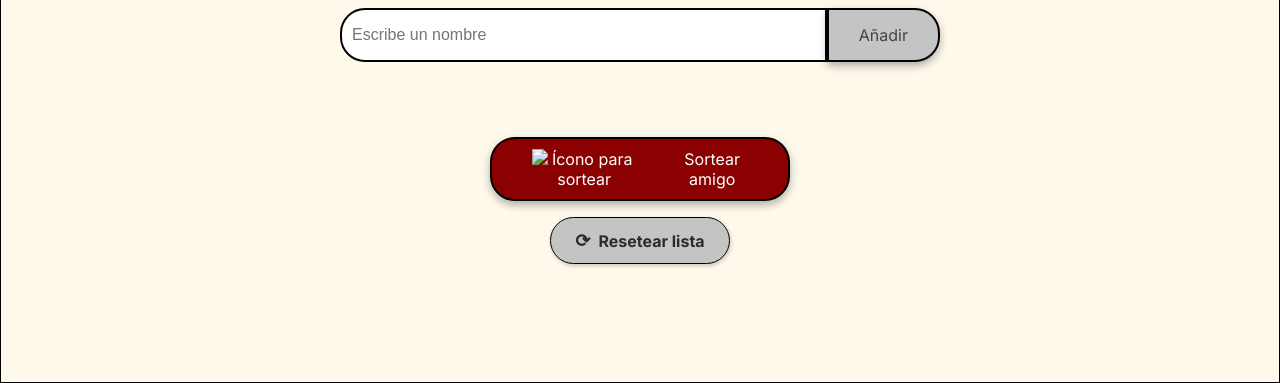
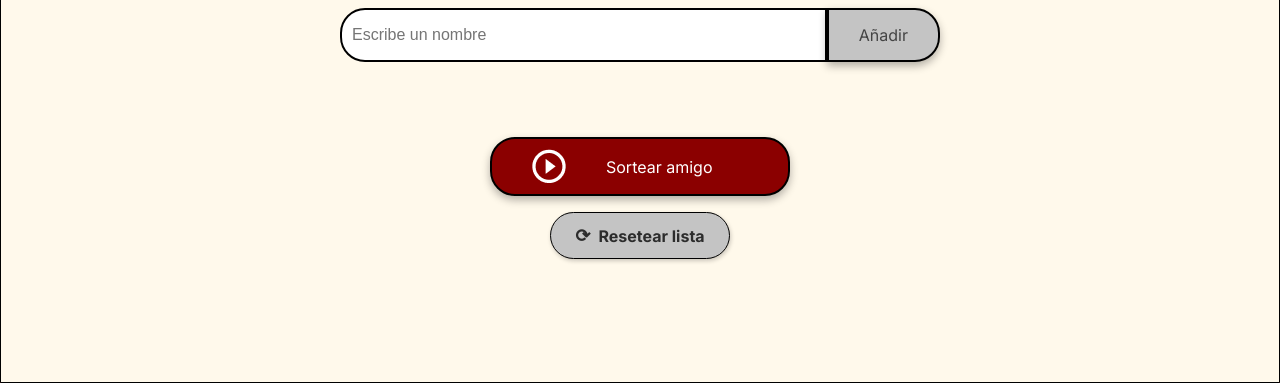
Before and after one commit to vbp4/challenge-amigo-secreto, a plain HTML site: page index.html in a window 1280 px wide. Shown: the part 417-800 px from the top of the page. Drawn offline with Linux system fonts and the light colour scheme.

Commit message:
Update index.html

```diff
--- a/index.html
+++ b/index.html
@@ -29,7 +29,7 @@
 
             <div class="button-container">
                 <button class="button-draw" onclick="sortearAmigo()" aria-label="Sortear amigo secreto">
-                    <img src="assets/play_circle_outline.png" alt="Ícono para sortear">
+                    <img src="play_circle_outline.png" alt="Ícono para sortear">
                     Sortear amigo
                 </button>
             </div>
```
